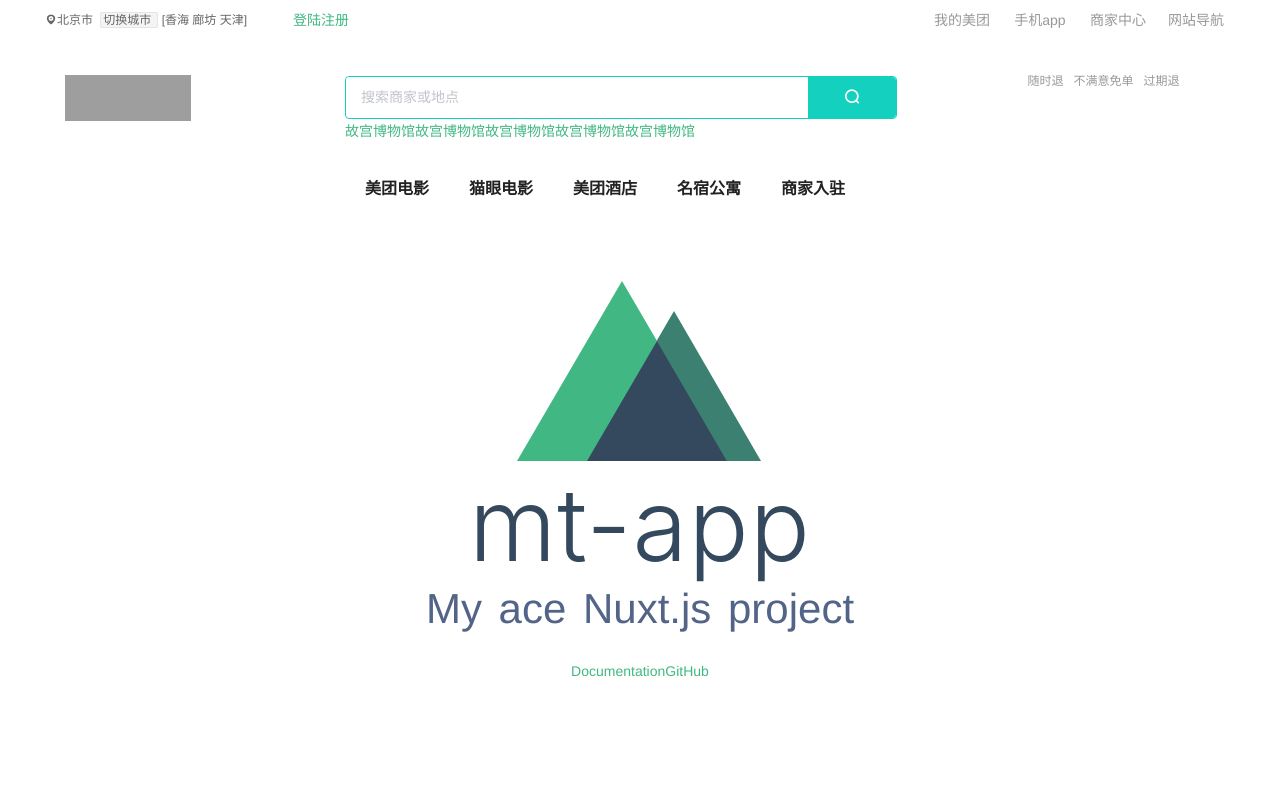
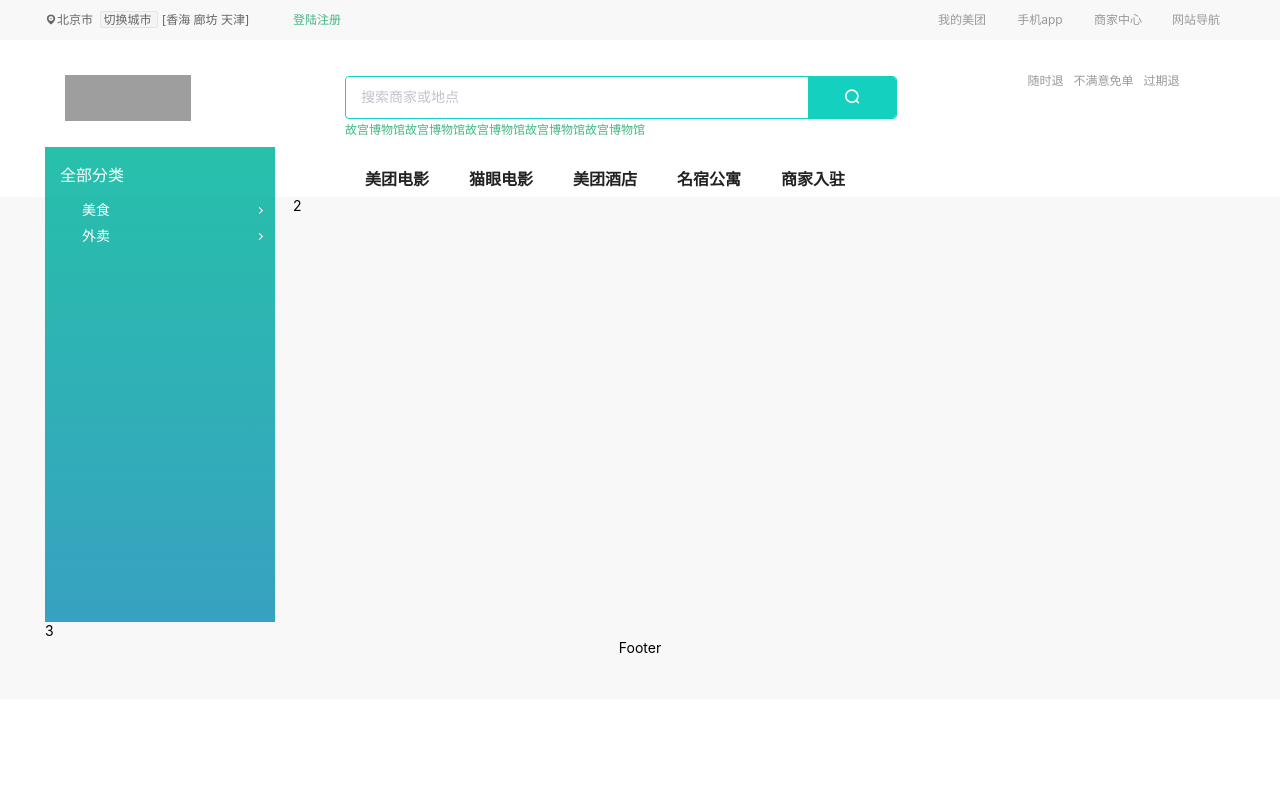
Before and after one commit to power17/mt-app, a Nuxt app: page / in a window 1280 px wide. Shown: the top 800 px of the page. Built offline with nearby package versions, Linux system fonts and the light colour scheme; grey boxes are pictures that could not be loaded; a web font is replaced by a local one.

Commit message:
首页导航功能

```diff
--- a/assets/css/index/index.scss
+++ b/assets/css/index/index.scss
@@ -3,8 +3,7 @@
       width: 230px;
       height: 475px;
       box-sizing: border-box;
-      margin-top: -50px;
-      margin-left: 20px;
+      margin-top: -50px;;
       color: #FFF;
       position: relative;
       background: linear-gradient(-180deg, rgba(2, 181, 157, .85) 2%, rgba(22, 146, 183, .85) 100%);
--- /dev/null
+++ b/components/index/menu.vue
@@ -0,0 +1,75 @@
+<template>
+    <div class="m-menu">
+      <dl class="nav" @mouseleave="leave">
+        <dt>全部分类</dt>
+        <dd v-for="(item,index) in menu" :key="index" @mouseenter="enter" >
+          <i :class="item.type"></i>{{item.name}}
+          <span class="arrow"></span>
+        </dd>
+      </dl>
+      <div class="detail" v-if="kind" @mouseenter="sover" @mouseleave="sout">
+        <template v-for="(item,index) in curdetail.child" >
+          <h4 :key="index">{{item.title}}</h4>
+          <span v-for="v in item.child" :key="v">{{v}}</span>
+
+        </template>
+      </div>
+    </div>
+</template>
+
+<script>
+    export default {
+       data(){
+         return {
+           kind:'',
+           menu:[{
+             type:'food',
+             name:'美食',
+             child:[{
+               title:'美食',
+               child:['代金券','甜品饮品','火锅','自助餐','小吃快餐',]
+             }]
+           },{
+             type:'takeout',
+             name:'外卖',
+             child:[{
+               title:'外卖',
+               child:['代金券11','甜品饮42452品','火锅','自助餐','小吃快餐',]
+             }]
+           }]
+         }
+       },
+      computed:{
+        curdetail:function () {
+          return this.menu.filter((item) => {return item.type ===this.kind})[0];
+        }
+      },
+      methods:{
+         enter:function (e) {
+
+           this.kind = e.target.querySelector('i').className;
+
+         },
+        leave:function (e) {
+           let self = this;
+           self._timer = setTimeout(function () {
+              self.kind = ''
+           },150);
+
+
+        },
+        sover:function () {
+          clearTimeout(this._timer);
+        },
+        sout: function () {
+          this.kind = '';
+        }
+      }
+    }
+</script>
+
+<style lang="scss">
+
+
+
+</style>
--- a/components/public/header/index.vue
+++ b/components/public/header/index.vue
@@ -4,10 +4,13 @@
         <el-col>
           <top-bar></top-bar>
         </el-col>
+      </el-row>
+      <el-row>
         <el-col>
           <search-bar></search-bar>
         </el-col>
       </el-row>
+
     </div>
 </template>
 
@@ -25,5 +28,4 @@
 
 <style lang="scss">
   @import "@/assets/css/public/header/index.scss";
-
 </style>
--- a/layouts/default.vue
+++ b/layouts/default.vue
@@ -1,6 +1,6 @@
 <template>
   <el-container class="layout-default">
-    <el-header>
+    <el-header style="height: 197px;">
       <my-header></my-header>
     </el-header>
     <el-main>
@@ -17,3 +17,8 @@
     }
   }
 </script>
+<style lang="scss">
+  @import "@/assets/css/public/layout.scss";
+
+
+</style>
--- a/pages/index.vue
+++ b/pages/index.vue
@@ -1,68 +1,31 @@
 <template>
-  <section class="container">
-    <div>
-      <logo />
-      <h1 class="title">
-        mt-app
-      </h1>
-      <h2 class="subtitle">
-        My ace Nuxt.js project
-      </h2>
-      <div class="links">
-        <a
-          href="https://nuxtjs.org/"
-          target="_blank"
-          class="button--green"
-        >Documentation</a>
-        <a
-          href="https://github.com/nuxt/nuxt.js"
-          target="_blank"
-          class="button--grey"
-        >GitHub</a>
-      </div>
-    </div>
-  </section>
+  <div class="page-index">
+    <el-row>
+      <el-col :span="5">
+        <emenu></emenu>
+      </el-col>
+      <el-col :span="19">2</el-col>
+    </el-row>
+    <el-row>
+      <el-col :span="24">3</el-col>
+    </el-row>
+  </div>
+
 </template>
 
 <script>
-import Logo from '~/components/Logo.vue'
+import Emenu from '@/components/index/menu'
 
 export default {
   components: {
-    Logo
+    Emenu
   }
 }
 </script>
 
-<style>
-.container {
-  margin: 0 auto;
-  min-height: 100vh;
-  display: flex;
-  justify-content: center;
-  align-items: center;
-  text-align: center;
-}
+<style lang="scss">
+  @import "@/assets/css/index/index.scss";
 
-.title {
-  font-family: 'Quicksand', 'Source Sans Pro', -apple-system, BlinkMacSystemFont,
-    'Segoe UI', Roboto, 'Helvetica Neue', Arial, sans-serif;
-  display: block;
-  font-weight: 300;
-  font-size: 100px;
-  color: #35495e;
-  letter-spacing: 1px;
-}
 
-.subtitle {
-  font-weight: 300;
-  font-size: 42px;
-  color: #526488;
-  word-spacing: 5px;
-  padding-bottom: 15px;
-}
 
-.links {
-  padding-top: 15px;
-}
 </style>
```
Also changed, not shown: components/index/life.vue (added, +13 -0 lines).
